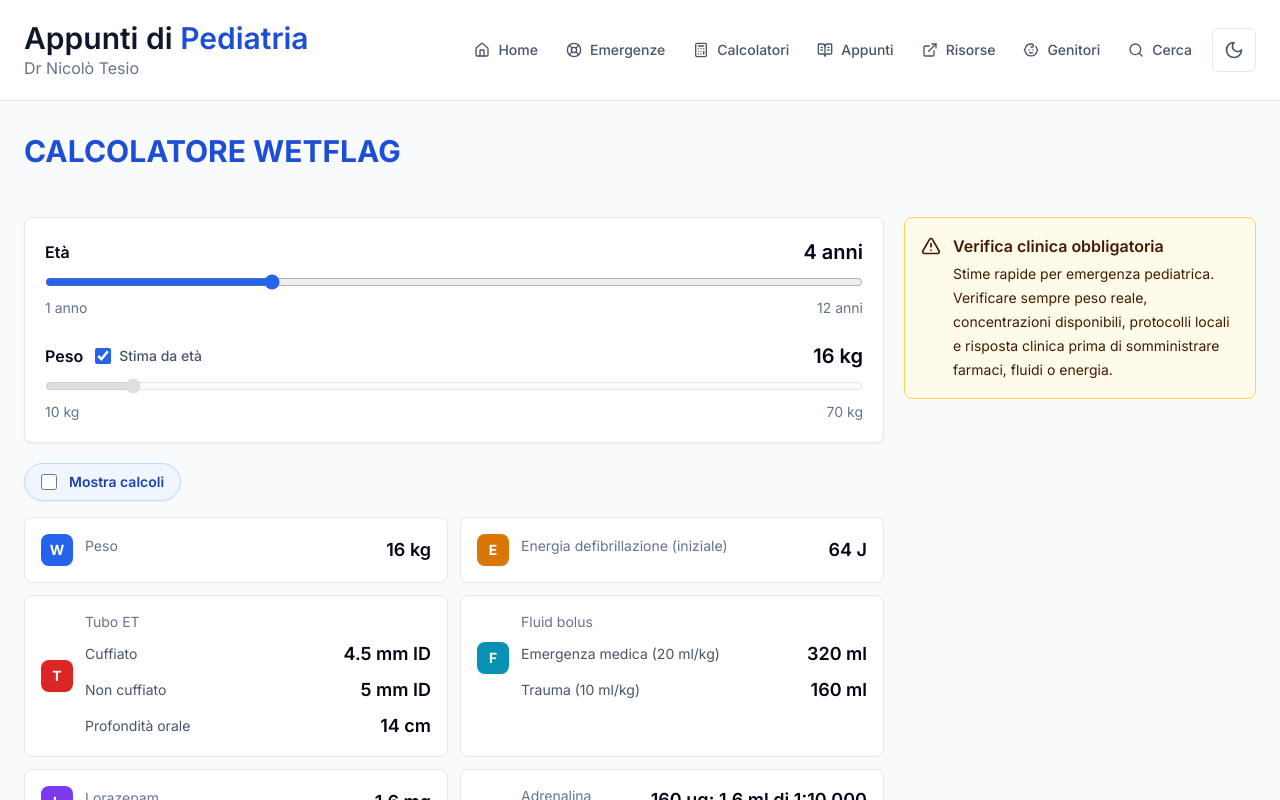
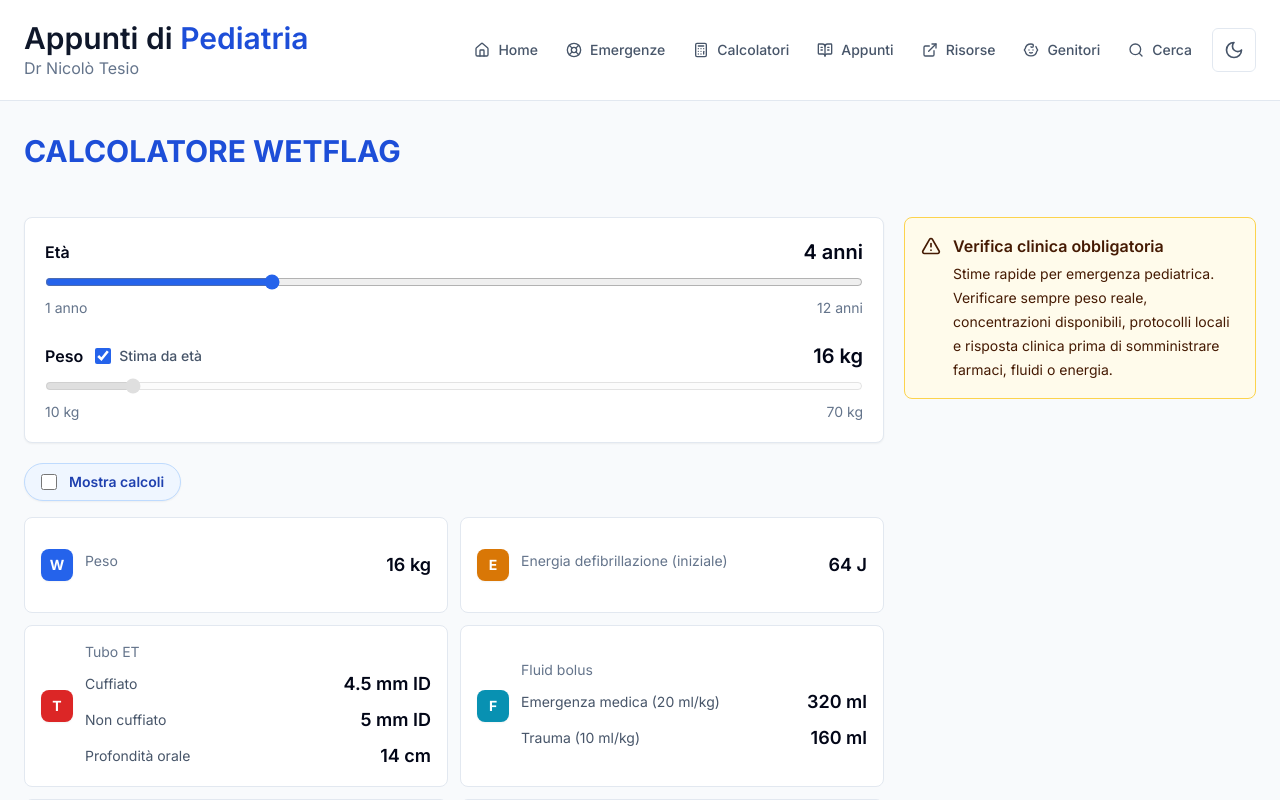
Before and after one commit to nicolotesio/app-pediatria, a Next.js app: page /emergenze/wetflag in a window 1280 px wide. Shown: the top 800 px of the page. Built offline with nearby package versions, Linux system fonts and the light colour scheme.

Commit message:
Center WETFLAG result card content

```diff
--- a/components/calculators/WetflagCalculator.tsx
+++ b/components/calculators/WetflagCalculator.tsx
@@ -157,8 +157,8 @@ function ResultItem({
   rows?: Array<{ label: string; value: string }>;
 }) {
   return (
-    <div className="rounded-lg border border-slate-200 bg-white p-4 dark:border-slate-800 dark:bg-slate-950">
-      <div className="flex items-center gap-3">
+    <div className="flex min-h-24 rounded-lg border border-slate-200 bg-white p-4 dark:border-slate-800 dark:bg-slate-950">
+      <div className="flex w-full items-center gap-3">
         {initial ? <span className={`grid size-8 shrink-0 place-items-center rounded-lg text-sm font-bold shadow-sm ${resultToneClasses[tone]}`}>{initial}</span> : null}
         <div className="min-w-0 flex-1">
           {rows ? (
```
